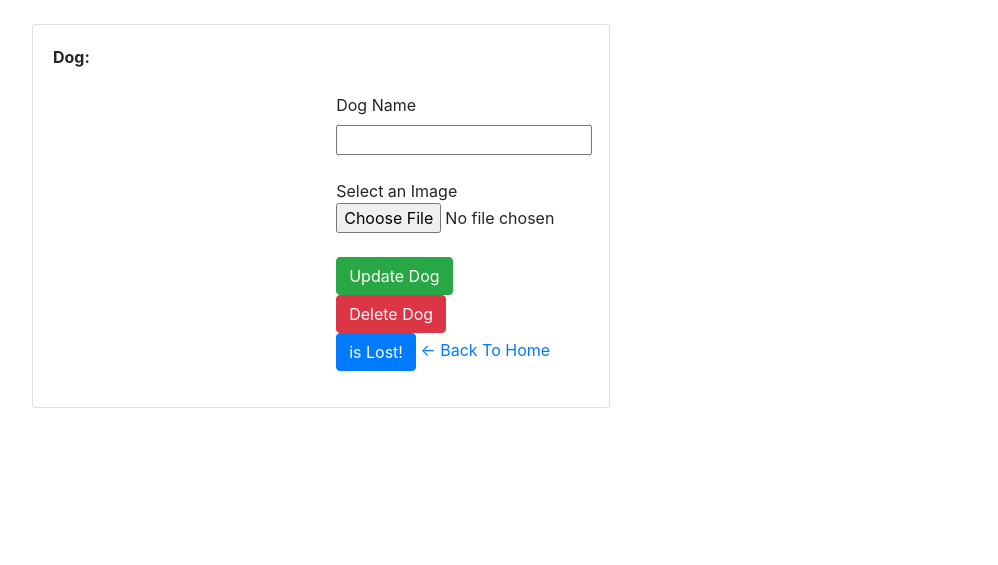
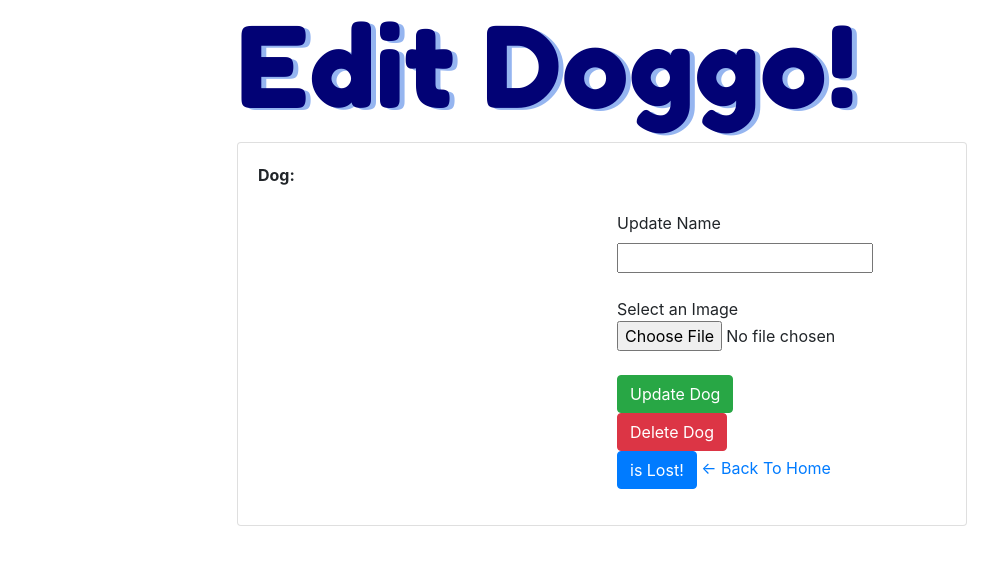
Before and after one commit to TeamAwesome082018/TeamBark, a Node server app: page /dog/1 in a window 1280 px wide. Shown: the top 565 px of the page, without its empty margins (38-1036 px from the left). Run offline with Node 20, Linux system fonts and the light colour scheme; a user stored in the database is signed in; tables that the repository leaves empty hold one stand-in row (values such as "Sample post"); some libraries are stand-ins or nearby versions.

Commit message:
Updating updateDog

```diff
--- a/views/updateDog.handlebars
+++ b/views/updateDog.handlebars
@@ -1,7 +1,21 @@
+<style>
+    h3 {
+        color: rgb(2, 2, 117);
+        align-content: center;
+        font-size: 7em;
+        font-family: 'Fredoka One', cursive;
+        text-shadow: 5px 2px rgb(149, 181, 240);
+    }
+}
+</style>
+
 {{!-- Update Picture, Update Name, Report dog as lost --}}
 <div class="container">
     <div class="row">
-        <div class="card mt-4 float-left">
+        <div class="col-2"></div>
+        <div class="col-8">
+            <h3>Edit Doggo!</h3>
+            <div class="card mt-4t">
                 <div class="card-body">
                     <div class="row">
                         <div class="col-6">
@@ -18,7 +32,7 @@
                                     {{!-- Below must be hidden as it passes in what dog we are updating and we don't want
                                     users to change it --}}
                                     <input name="id" type="hidden" value="{{dog.id}}">
-                                    <label for="dog_name">Dog Name</label>
+                                    <label for="dog_name">Update Name</label>
                                     <input name="dog_name" class="dogName" type="text" />
                                     <br><br>
                                     Select an Image
@@ -37,6 +51,8 @@
                     </div>
                 </div>
             </div>
+        </div>
+        <div class="col-2"></div>
     </div>
 </div>
 
```
Lines whose indentation alone changed are shown as unchanged.
